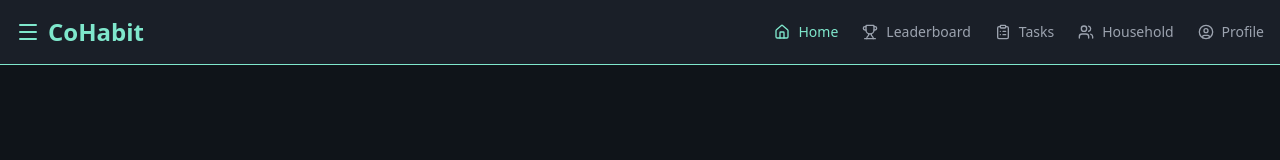
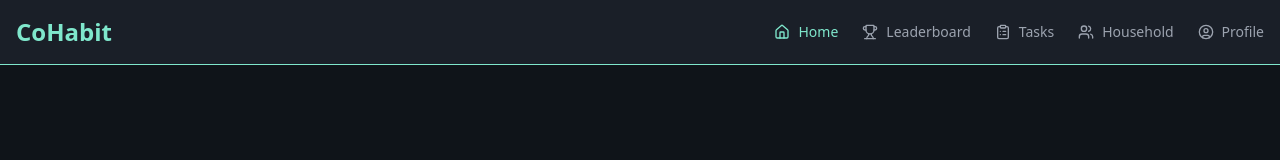
Before and after one commit to mustafa-nom/CoHabit, a React (Vite) app in the folder frontend-web/: page / in a window 1280 px wide. Shown: the top 160 px of the page. Built offline with nearby package versions, Linux system fonts and the light colour scheme; sample sign-in values are in the browser's storage.

Commit message:
Remove Menu Symbol

```diff
--- a/frontend-web/src/components/layout/Header.jsx
+++ b/frontend-web/src/components/layout/Header.jsx
@@ -22,7 +22,6 @@ export const Header = () => {
       <div className="container mx-auto px-4">
         <div className="flex h-16 items-center justify-between">
           <Link to="/" className="text-2xl font-bold text-mint flex items-center gap-2">
-            <Menu className="h-6 w-6" />
             CoHabit
           </Link>
 
```
